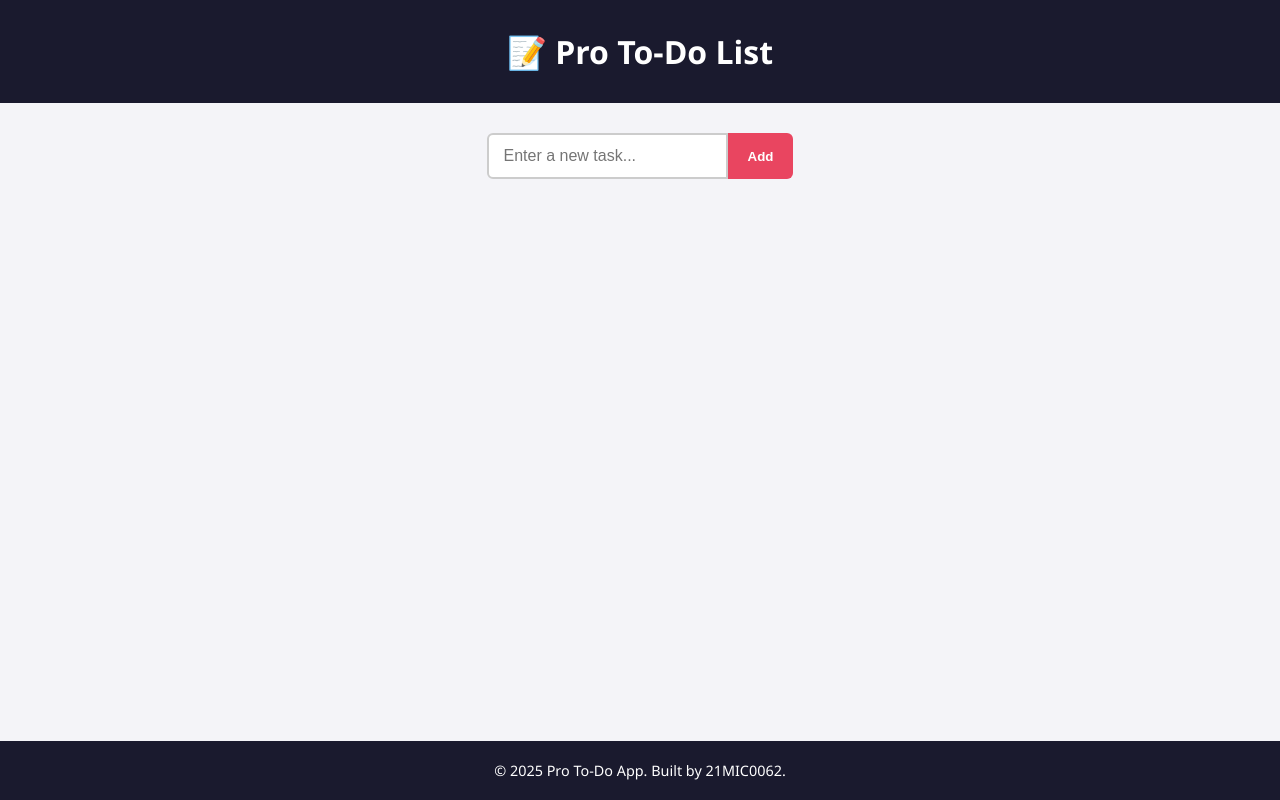
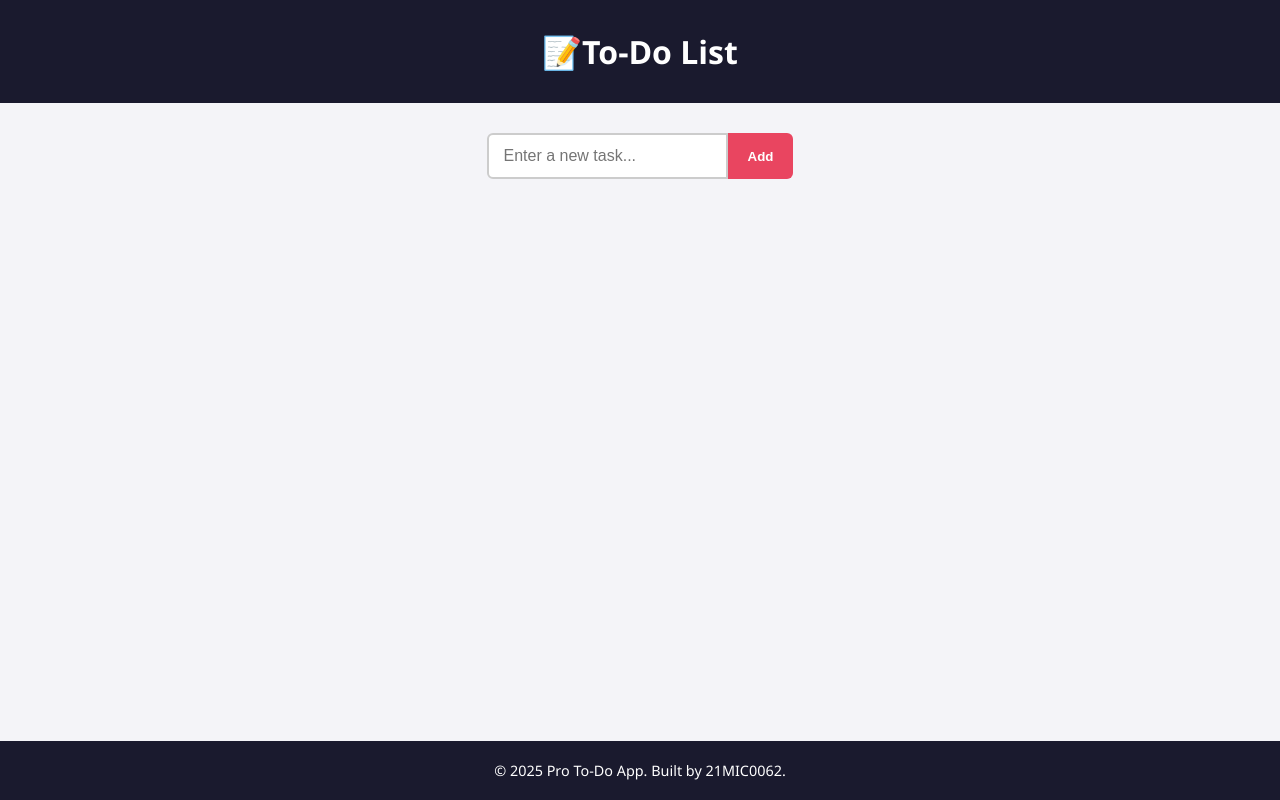
Before and after one commit to rupasrilekha/labfat, a plain HTML site: page index.html in a window 1280 px wide. Drawn offline with Linux system fonts and the light colour scheme.

Commit message:
Update index.html

```diff
--- a/index.html
+++ b/index.html
@@ -124,7 +124,7 @@
 <body>
 
   <header>
-    <h1>📝 Pro To-Do List</h1>
+    <h1>📝To-Do List</h1>
   </header>
 
   <main>
```
